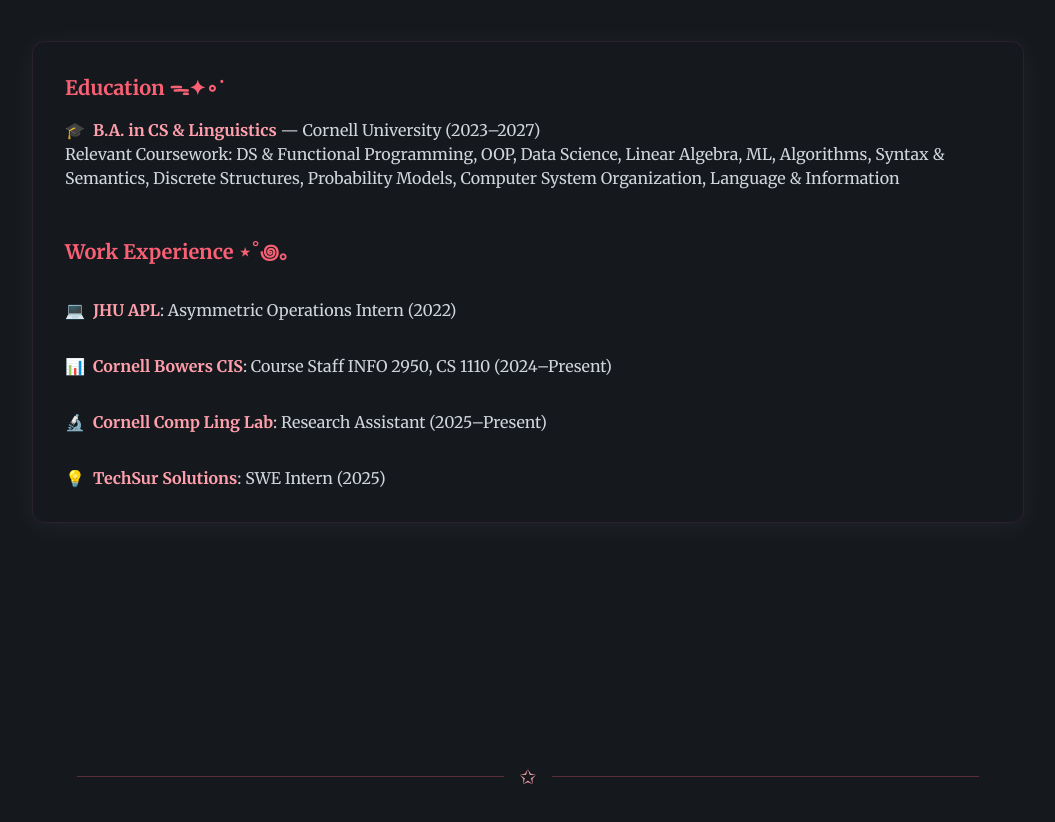
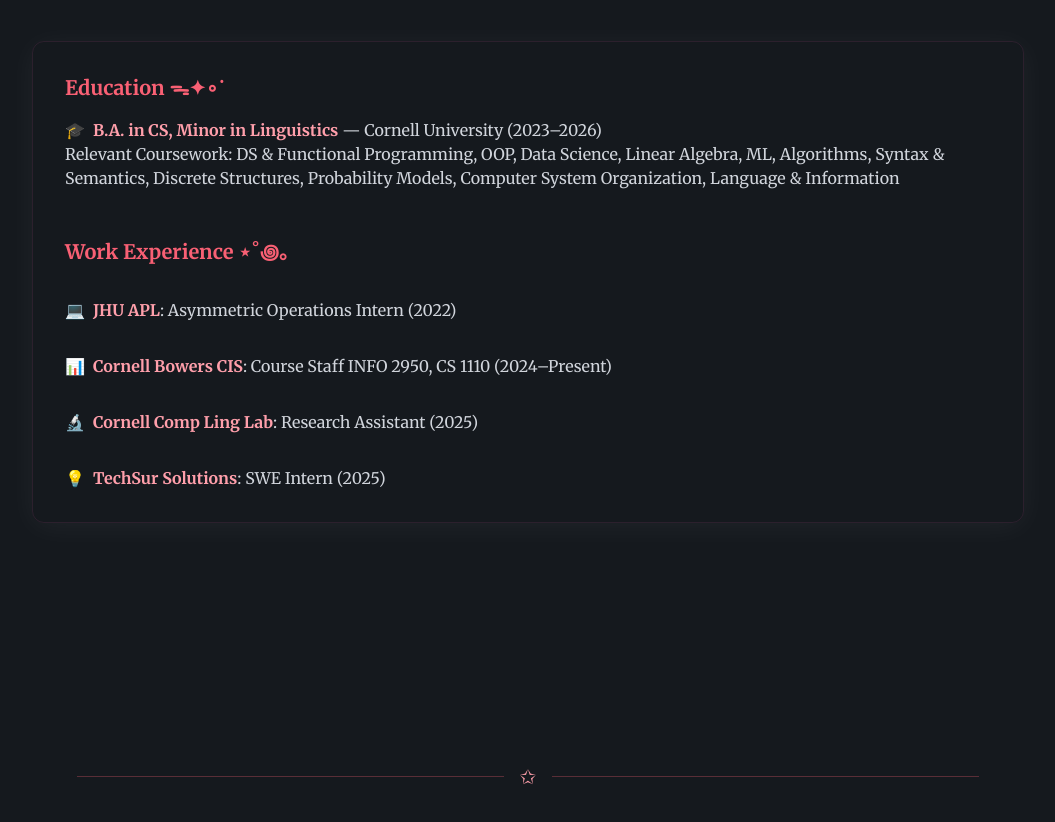
Before and after one commit to tanya-pa/tanya-portfolio, a React (Vite) app: page / in a window 1280 px wide. Shown: the part 1760-2582 px from the top of the page, without its empty margins (112-1167 px from the left). Built offline with nearby package versions, Linux system fonts and the light colour scheme.

Commit message:
Update experience

```diff
--- a/src/comps/sections/About.jsx
+++ b/src/comps/sections/About.jsx
@@ -78,7 +78,7 @@
 
                         <p className="text-gray-300 text-md">
                         <span className="mr-2">🎓</span>
-                        <strong className="text-[#FF9FAB]">B.A. in CS & Linguistics</strong> — Cornell University (2023–2027)
+                        <strong className="text-[#FF9FAB]">B.A. in CS, Minor in Linguistics</strong> — Cornell University (2023–2026)
                         <br/>
                         Relevant Coursework: DS & Functional Programming, OOP, Data Science, Linear Algebra, ML, Algorithms, Syntax & Semantics, Discrete Structures, Probability Models, Computer System Organization, Language & Information
                         </p>
@@ -103,7 +103,7 @@
                     <div className="relative">
                         <p className="text-gray-300 text-md">
                         <span className="mr-2">🔬</span>
-                        <strong className="text-[#FF9FAB]">Cornell Comp Ling Lab</strong>: Research Assistant (2025–Present)
+                        <strong className="text-[#FF9FAB]">Cornell Comp Ling Lab</strong>: Research Assistant (2025)
                         </p>
                     </div>
 
```
